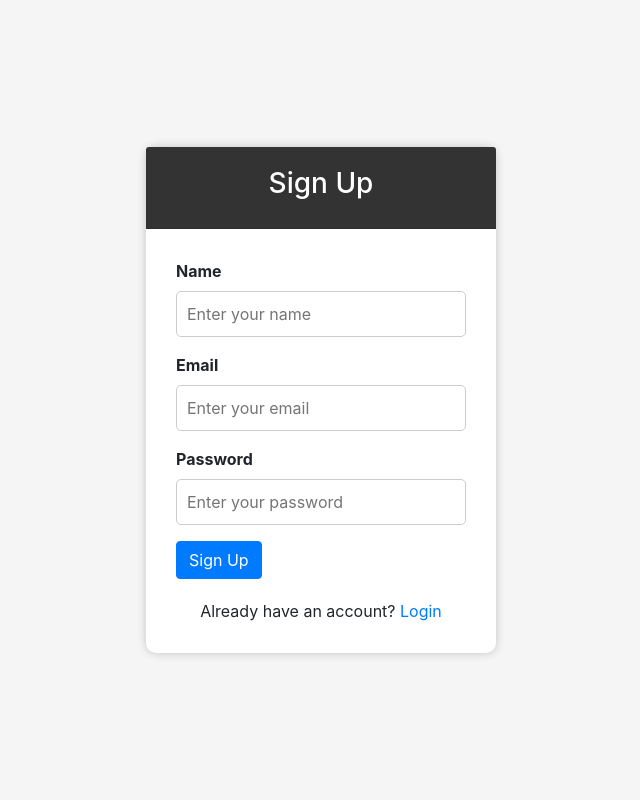
After one commit to Abhijitkr/TODO-WebApplication, a PHP site: page /register.php in a window 1280 px wide. The commit adds this page. Shown: the whole page, without its empty margins (319-959 px from the left). Run offline with PHP 8.4, Linux system fonts and the light colour scheme.

Commit message:
Sign Up and Login Page added
Sign Up and Login Page added also connected to the main todo list page

```diff
--- /dev/null
+++ b/register.php
@@ -0,0 +1,112 @@
+<!DOCTYPE html>
+<html lang="en">
+<head>
+  <meta charset="UTF-8">
+  <meta name="viewport" content="width=device-width, initial-scale=1.0">
+  <title>Sign Up</title>
+  <link rel="stylesheet" href="https://stackpath.bootstrapcdn.com/bootstrap/4.5.0/css/bootstrap.min.css">
+  <style>
+    body, html {
+      height: 100%;
+    }
+
+    .full-screen {
+      background-color: #f5f5f5;
+      display: flex;
+      justify-content: center;
+      align-items: center;
+      height: 100%;
+    }
+
+    .card {
+      width: 350px;
+      border: none;
+      border-radius: 10px;
+      box-shadow: 0 0 10px rgba(0, 0, 0, 0.2);
+    }
+
+    .card-header {
+      background-color: #333;
+      color: #fff;
+      text-align: center;
+      padding: 20px;
+      border-top-left-radius: 10px;
+      border-top-right-radius: 10px;
+    }
+
+    .card-body {
+      padding: 30px;
+    }
+
+    .form-group label {
+      font-weight: bold;
+    }
+
+    .form-group input[type="text"],
+    .form-group input[type="password"] {
+      border-radius: 5px;
+      border: 1px solid #ccc;
+      padding: 10px;
+      width: 100%;
+    }
+
+    .form-group input[type="submit"] {
+      width: 100%;
+      margin-top: 20px;
+    }
+
+    .toggle-form {
+      text-align: center;
+      margin-top: 20px;
+    }
+  </style>
+</head>
+<body>
+  <div class="full-screen">
+    <div class="card">
+      <div class="card-header">
+        <h3>Sign Up</h3>
+      </div>
+      <div class="card-body">
+        <form method="POST" action="signup.php">
+          <div class="form-group">
+            <label for="name">Name</label>
+            <input type="text" id="name" name="name" placeholder="Enter your name">
+          </div>
+          <div class="form-group">
+            <label for="email">Email</label>
+            <input type="text" id="email" name="email" placeholder="Enter your email">
+          </div>
+          <div class="form-group">
+            <label for="password">Password</label>
+            <input type="password" id="password" name="password" placeholder="Enter your password">
+          </div>
+          <input type="submit" value="Sign Up" class="btn btn-primary">
+          <div class="toggle-form">
+            Already have an account? <a href="signin.php" id="login-link">Login</a>
+          </div>
+        </form>
+      </div>
+    </div>
+  </div>
+
+  <script>
+    // Function to toggle between Sign Up and Login forms
+    function toggleForms() {
+      var signUpForm = document.getElementById('sign-up-form');
+      var loginForm = document.getElementById('login-form');
+      var signUpLink = document.getElementById('sign-up-link');
+      var loginLink = document.getElementById('login-link');
+
+      signUpForm.style.display = signUpForm.style.display === 'none' ? 'block' : 'none';
+      loginForm.style.display = loginForm.style.display === 'none' ? 'block' : 'none';
+      signUpLink.style.display = signUpLink.style.display === 'none' ? 'block' : 'none';
+      loginLink.style.display = loginLink.style.display === 'none' ? 'block' : 'none';
+    }
+
+    // Event listener for Sign Up and Login links
+    document.getElementById('sign-up-link').addEventListener('click', toggleForms);
+    document.getElementById('login-link').addEventListener('click', toggleForms);
+  </script>
+</body>
+</html>
```
Also changed, not shown: index.php (+37 -21 lines), landing.css (added, +19 -0 lines), login.php (added, +29 -0 lines), logout.php (added, +13 -0 lines), signin.php (added, +108 -0 lines), signup.php (added, +27 -0 lines), todolist.php (added, +36 -0 lines), README.md.
